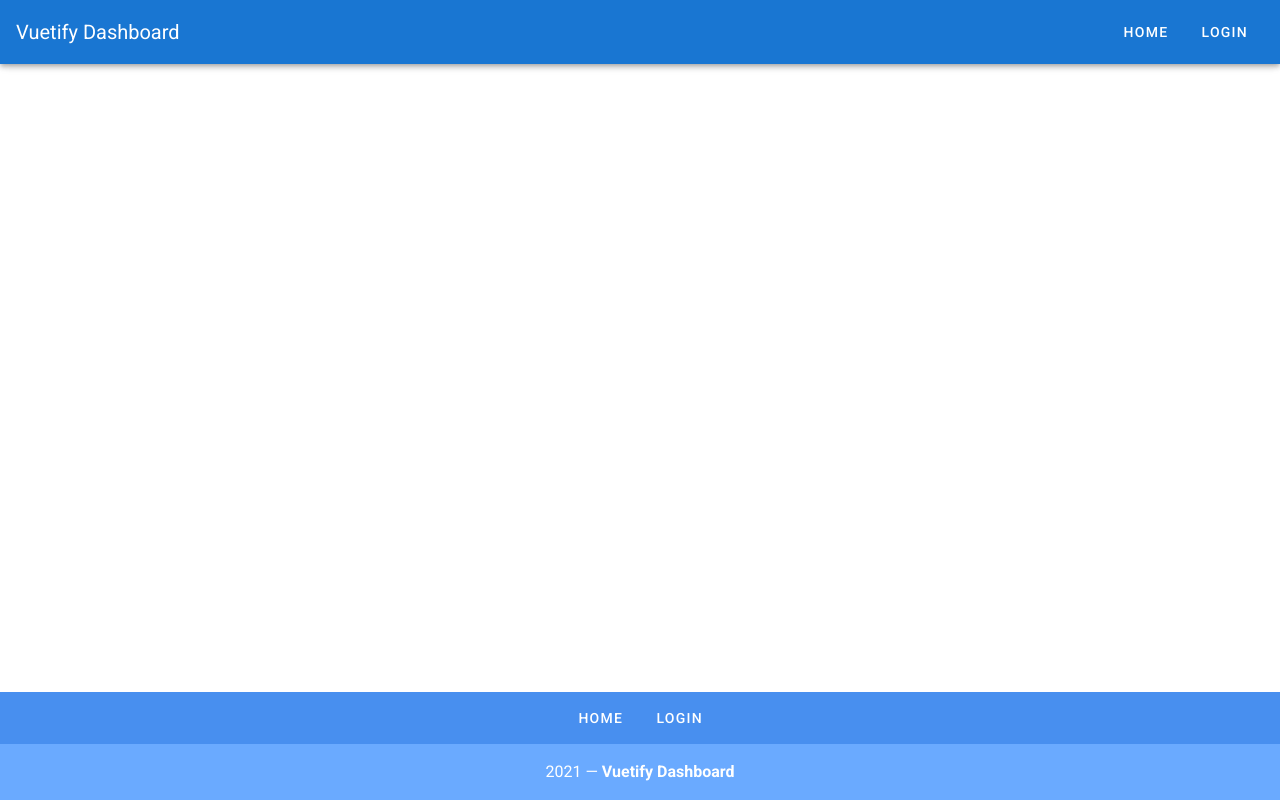
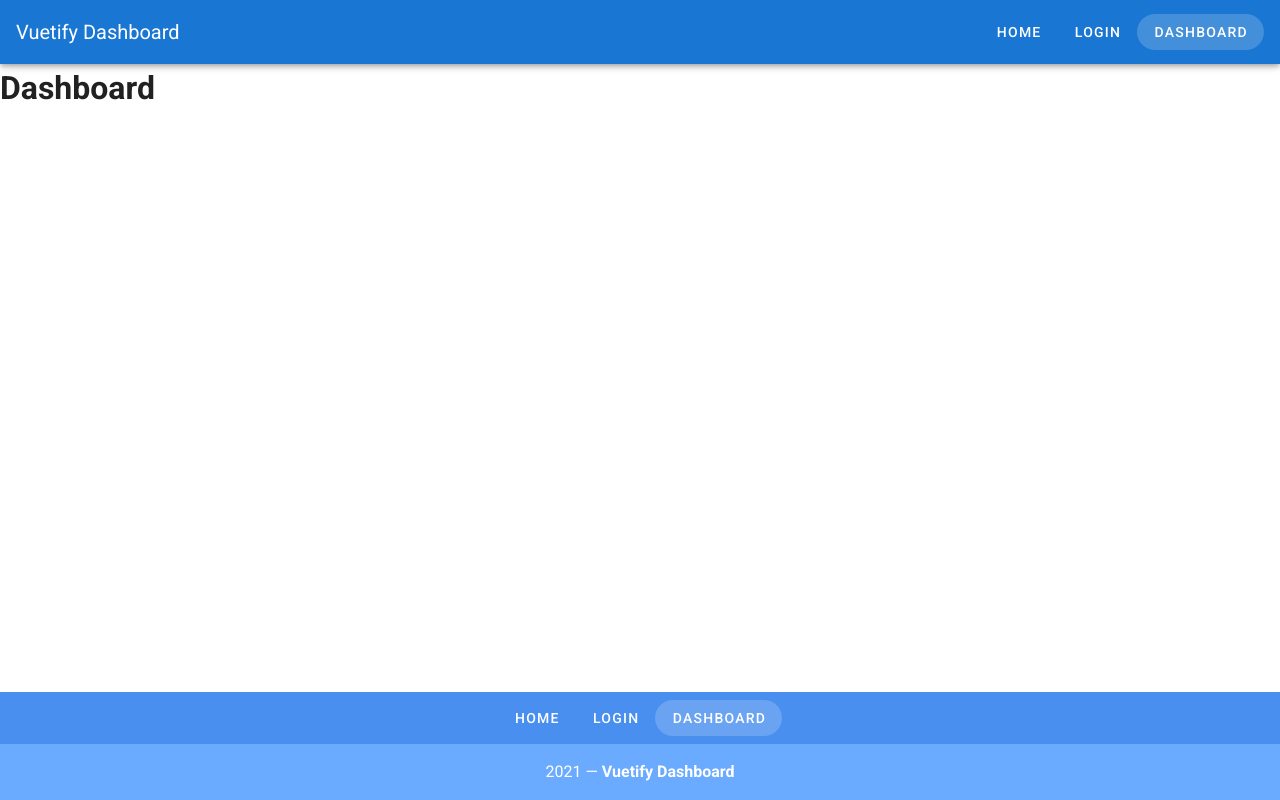
Before and after one commit to Mohamed-Magdey/vuetify-dashboard, a Vue app: page /dashboard in a window 1280 px wide. Built offline with nearby package versions, Linux system fonts and the light colour scheme.

Commit message:
Create Dashboard

```diff
--- a/src/App.vue
+++ b/src/App.vue
@@ -15,7 +15,7 @@ import Footer from "./components/Footer.vue";
 export default {
   components: { Navbar, Footer },
   data: () => ({
-    links: ["home", "login"],
+    links: ["home", "login", "dashboard"],
   }),
 };
 </script>
--- a/src/router/index.js
+++ b/src/router/index.js
@@ -19,6 +19,11 @@ const routes = [
     name: "login",
     component: () => import("../views/Login.vue"),
   },
+  {
+    path: "/dashboard",
+    name: "dashboard",
+    component: () => import("../views/Dashboard.vue"),
+  },
 ];
 
 const router = new VueRouter({
--- /dev/null
+++ b/src/views/Dashboard.vue
@@ -0,0 +1,11 @@
+<template>
+  <div>
+    <h1>Dashboard</h1>
+  </div>
+</template>
+
+<script>
+export default {};
+</script>
+
+<style></style>
```
